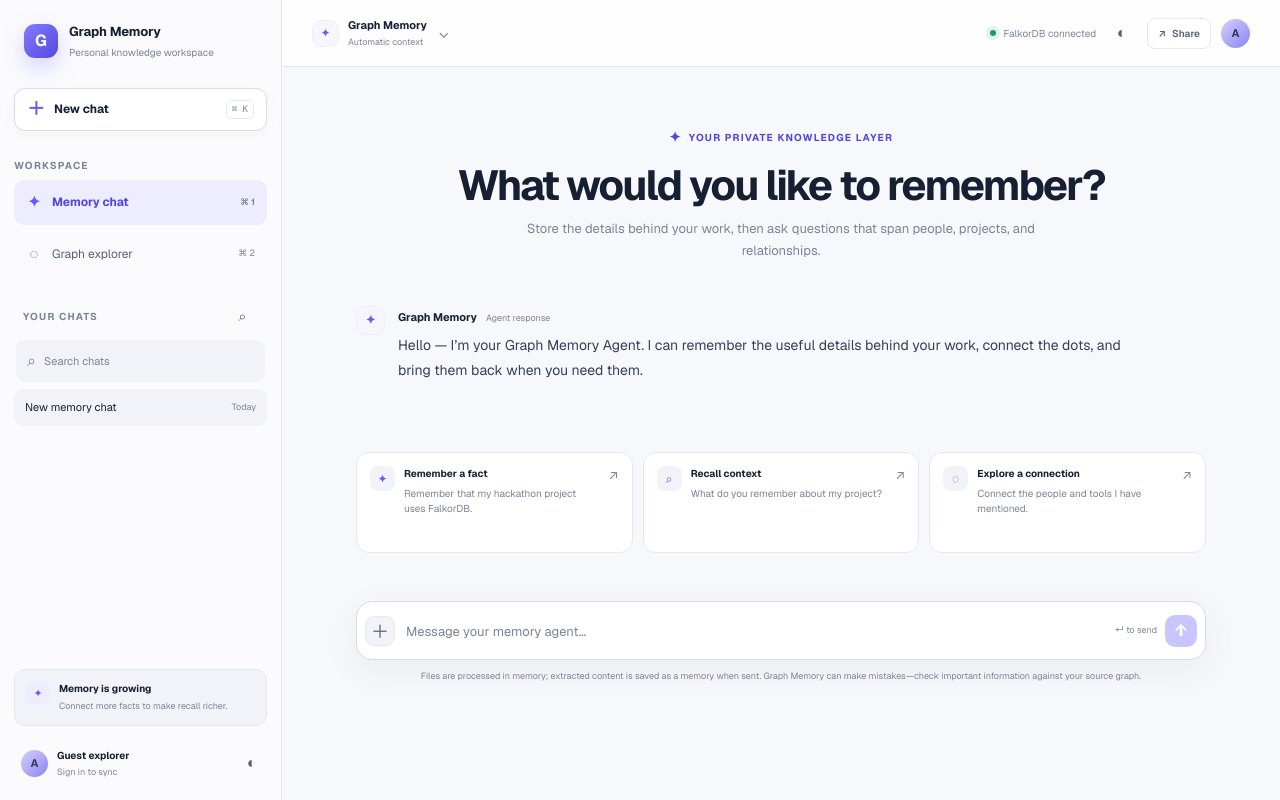
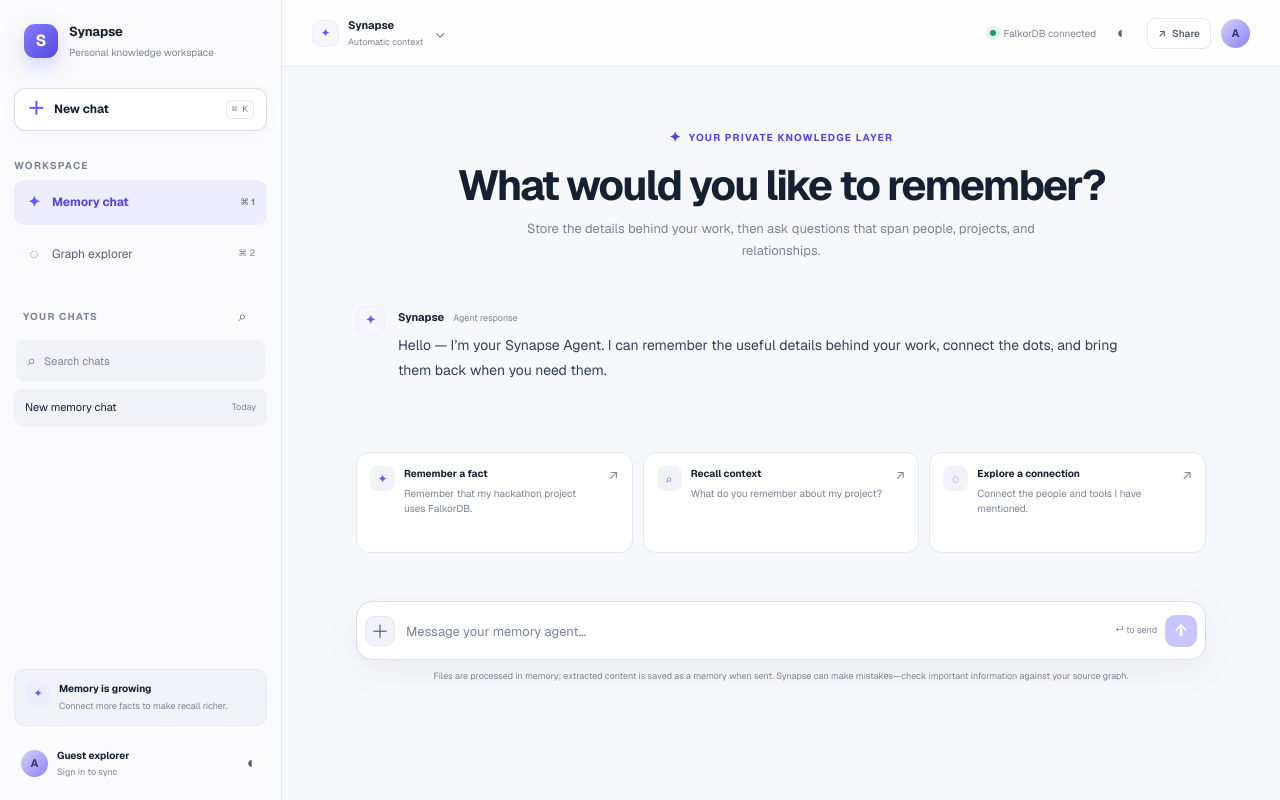
Before and after one commit to awakenedarpit/FalkorDB, a Next.js app: page / in a window 1280 px wide. Built offline with nearby package versions, Linux system fonts and the light colour scheme.

Commit message:
Rename visible Graph Memory branding to Synapse

```diff
--- a/app/page.tsx
+++ b/app/page.tsx
@@ -19,7 +19,7 @@
   { icon: "◌", label: "Explore a connection", text: "Connect the people and tools I have mentioned." },
 ];
 
-const welcomeMessage: Message = { role: "assistant", content: "Hello — I’m your Graph Memory Agent. I can remember the useful details behind your work, connect the dots, and bring them back when you need them." };
+const welcomeMessage: Message = { role: "assistant", content: "Hello — I’m your Synapse Agent. I can remember the useful details behind your work, connect the dots, and bring them back when you need them." };
 
 function createChat(): ChatSession {
   const now = Date.now();
@@ -260,7 +260,7 @@
     <main className="app-shell">
       <div className={`mobile-scrim ${sidebarOpen ? "is-visible" : ""}`} onClick={() => setSidebarOpen(false)} aria-hidden="true" />
       <aside className={`workspace-sidebar ${sidebarOpen ? "is-open" : ""}`}>
-        <div className="sidebar-topline"><Link href="/" className="brand" aria-label="Graph Memory home"><span className="brand-symbol">G</span><span><strong>Graph Memory</strong><small>Personal knowledge workspace</small></span></Link><button type="button" className="icon-button mobile-close" onClick={() => setSidebarOpen(false)} aria-label="Close sidebar">×</button></div>
+        <div className="sidebar-topline"><Link href="/" className="brand" aria-label="Synapse home"><span className="brand-symbol">S</span><span><strong>Synapse</strong><small>Personal knowledge workspace</small></span></Link><button type="button" className="icon-button mobile-close" onClick={() => setSidebarOpen(false)} aria-label="Close sidebar">×</button></div>
         <button type="button" className="new-chat-button" onClick={startNewChat}><span className="new-chat-plus">＋</span> New chat <kbd>⌘ K</kbd></button>
         <nav className="workspace-nav" aria-label="Workspace navigation"><p className="nav-label">Workspace</p><Link href="/" className="workspace-link workspace-link-active"><span className="nav-icon">✦</span><span>Memory chat</span><span className="nav-arrow">⌘ 1</span></Link><Link href="/graph" className="workspace-link"><span className="nav-icon">◌</span><span>Graph explorer</span><span className="nav-arrow">⌘ 2</span></Link></nav>
         <div className="chat-history"><div className="history-heading"><p className="nav-label">Your chats</p><button type="button" className="icon-button small" aria-label="Search chats" onClick={() => document.getElementById("chat-search")?.focus()}>⌕</button></div><div className="search-field"><span>⌕</span><input id="chat-search" value={chatSearch} onChange={(event) => setChatSearch(event.target.value)} placeholder="Search chats" aria-label="Search chats" /></div><div className="history-list">{visibleSessions.length ? visibleSessions.map((session) => <button key={session.id} type="button" className={`history-item ${activeChat?.id === session.id ? "history-item-active" : ""}`} onClick={() => selectChat(session.id)}><span className="history-item-title">{session.title}</span><span className="history-item-date">{formatChatDate(session.updatedAt)}</span></button>) : <p className="empty-history">No chats found</p>}</div></div>
@@ -268,10 +268,10 @@
       </aside>
 
       <section className="main-workspace">
-        <header className="topbar"><div className="topbar-left"><button type="button" className="icon-button mobile-menu" onClick={() => setSidebarOpen(true)} aria-label="Open sidebar">☰</button><div className="mobile-page-title"><span className="status-dot" /> Graph Memory</div><div className="model-picker"><span className="model-orb">✦</span><span><strong>Graph Memory</strong><small>Automatic context</small></span><span className="chevron">⌄</span></div></div><div className="topbar-actions"><span className="connection-status"><i /> <span>FalkorDB connected</span></span><button type="button" className="icon-button" onClick={() => setTheme(theme === "dark" ? "light" : "dark")} aria-label="Toggle color theme">{theme === "dark" ? "☼" : "◐"}</button><button type="button" className="share-button" onClick={() => navigator.clipboard?.writeText(window.location.href)}><span>↗</span> Share</button><button type="button" className="top-avatar" onClick={() => { setAuthMode("login"); setAuthOpen(true); }}>{profile?.name?.[0]?.toUpperCase() || "A"}</button></div></header>
+        <header className="topbar"><div className="topbar-left"><button type="button" className="icon-button mobile-menu" onClick={() => setSidebarOpen(true)} aria-label="Open sidebar">☰</button><div className="mobile-page-title"><span className="status-dot" /> Synapse</div><div className="model-picker"><span className="model-orb">✦</span><span><strong>Synapse</strong><small>Automatic context</small></span><span className="chevron">⌄</span></div></div><div className="topbar-actions"><span className="connection-status"><i /> <span>FalkorDB connected</span></span><button type="button" className="icon-button" onClick={() => setTheme(theme === "dark" ? "light" : "dark")} aria-label="Toggle color theme">{theme === "dark" ? "☼" : "◐"}</button><button type="button" className="share-button" onClick={() => navigator.clipboard?.writeText(window.location.href)}><span>↗</span> Share</button><button type="button" className="top-avatar" onClick={() => { setAuthMode("login"); setAuthOpen(true); }}>{profile?.name?.[0]?.toUpperCase() || "A"}</button></div></header>
         <div className="chat-viewport"><div className="chat-column">
           <div className="chat-heading"><div className="heading-kicker"><span className="sparkle">✦</span> Your private knowledge layer</div><h1>{activeChat?.title === "New memory chat" ? "What would you like to remember?" : activeChat?.title}</h1><p>Store the details behind your work, then ask questions that span people, projects, and relationships.</p></div>
-          <div className="message-list" aria-live="polite" aria-label="Conversation">{activeChat?.messages.map((message, index) => <div key={`${activeChat.id}-${message.role}-${index}`} className={`message-row ${message.role === "user" ? "message-row-user" : ""}`}><div className={`message-avatar ${message.role === "user" ? "user-avatar" : "agent-avatar"}`}>{message.role === "user" ? (profile?.name?.[0]?.toUpperCase() || "A") : "✦"}</div><div className="message-content"><div className="message-meta"><strong>{message.role === "user" ? profile?.name || "You" : "Graph Memory"}</strong><span>{message.role === "user" ? "Just now" : "Agent response"}</span></div><div className={`message-text ${message.role === "user" ? "message-text-user" : ""}`}>{message.role === "assistant" ? renderMarkdown(message.content) : message.content}</div></div></div>)}{loading && <div className="message-row" role="status"><div className="message-avatar agent-avatar">✦</div><div className="message-content"><div className="message-meta"><strong>Graph Memory</strong><span>Thinking</span></div><div className="loading-line"><span /><span /><span /></div></div></div>}<div ref={endRef} /></div>
+          <div className="message-list" aria-live="polite" aria-label="Conversation">{activeChat?.messages.map((message, index) => <div key={`${activeChat.id}-${message.role}-${index}`} className={`message-row ${message.role === "user" ? "message-row-user" : ""}`}><div className={`message-avatar ${message.role === "user" ? "user-avatar" : "agent-avatar"}`}>{message.role === "user" ? (profile?.name?.[0]?.toUpperCase() || "A") : "✦"}</div><div className="message-content"><div className="message-meta"><strong>{message.role === "user" ? profile?.name || "You" : "Synapse"}</strong><span>{message.role === "user" ? "Just now" : "Agent response"}</span></div><div className={`message-text ${message.role === "user" ? "message-text-user" : ""}`}>{message.role === "assistant" ? renderMarkdown(message.content) : message.content}</div></div></div>)}{loading && <div className="message-row" role="status"><div className="message-avatar agent-avatar">✦</div><div className="message-content"><div className="message-meta"><strong>Synapse</strong><span>Thinking</span></div><div className="loading-line"><span /><span /><span /></div></div></div>}<div ref={endRef} /></div>
           {activeChat?.messages.length === 1 && <div className="starter-grid">{starterPrompts.map((prompt) => <button key={prompt.text} type="button" className="starter-card" onClick={() => setInput(prompt.text)}><span className="starter-icon">{prompt.icon}</span><span><strong>{prompt.label}</strong><small>{prompt.text}</small></span><span className="starter-arrow">↗</span></button>)}</div>}
           <form onSubmit={sendMessage} className="composer-wrap">
             {uploadError && <p className="upload-error" role="alert">{uploadError}</p>}
@@ -295,7 +295,7 @@
               <textarea value={input} onChange={(event) => setInput(event.target.value)} onKeyDown={(event) => { if (event.key === "Enter" && !event.shiftKey) { event.preventDefault(); event.currentTarget.form?.requestSubmit(); } }} placeholder="Message your memory agent…" rows={1} disabled={loading || uploading} aria-label="Message your memory agent" />
               <div className="composer-actions"><span className="composer-hint">{loading ? "Working…" : uploading ? "Extracting…" : "↵ to send"}</span><button type="submit" className="send-button" disabled={loading || uploading || Boolean(uploadError) || (!input.trim() && !(attachedFiles.length > 0 && extractionPreviews.length === attachedFiles.length && Boolean(attachmentToken)))} aria-label="Send message">↑</button></div>
             </div>
-            <p className="composer-disclaimer">Files are processed in memory; extracted content is saved as a memory when sent. Graph Memory can make mistakes—check important information against your source graph.</p>
+            <p className="composer-disclaimer">Files are processed in memory; extracted content is saved as a memory when sent. Synapse can make mistakes—check important information against your source graph.</p>
           </form>
         </div></div>
       </section>
```
